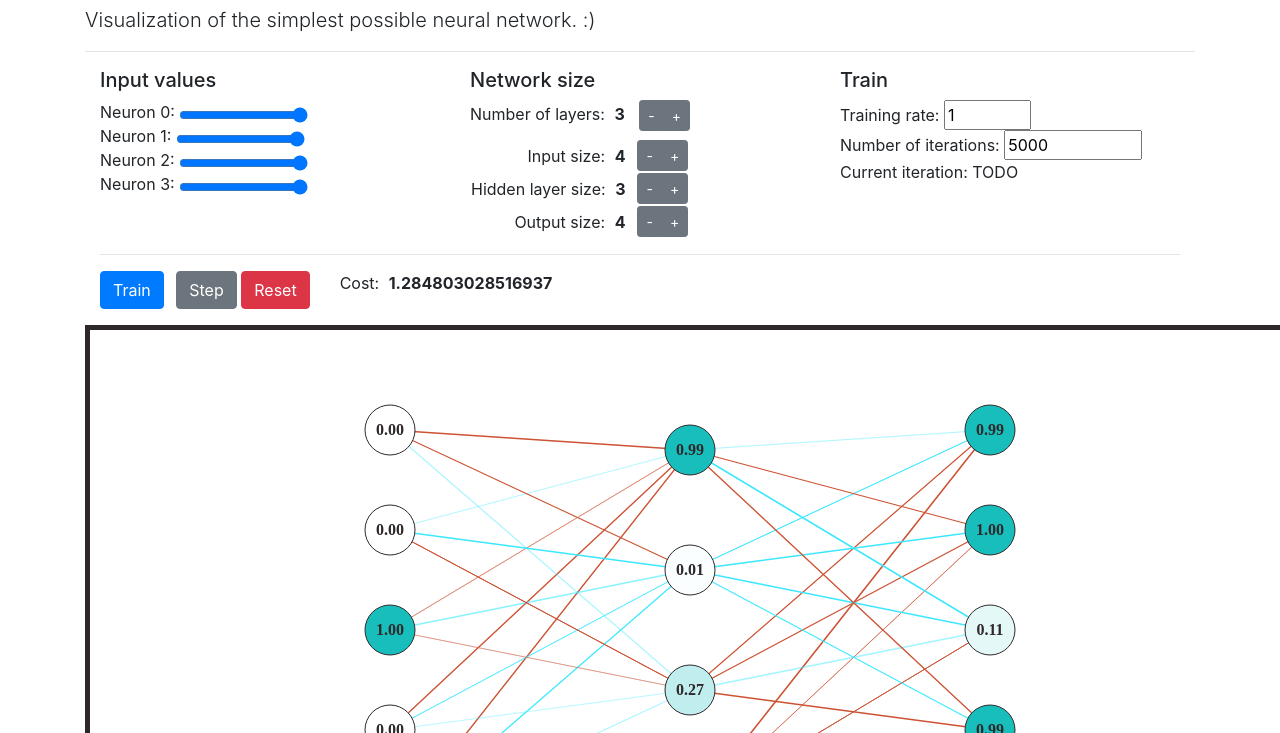
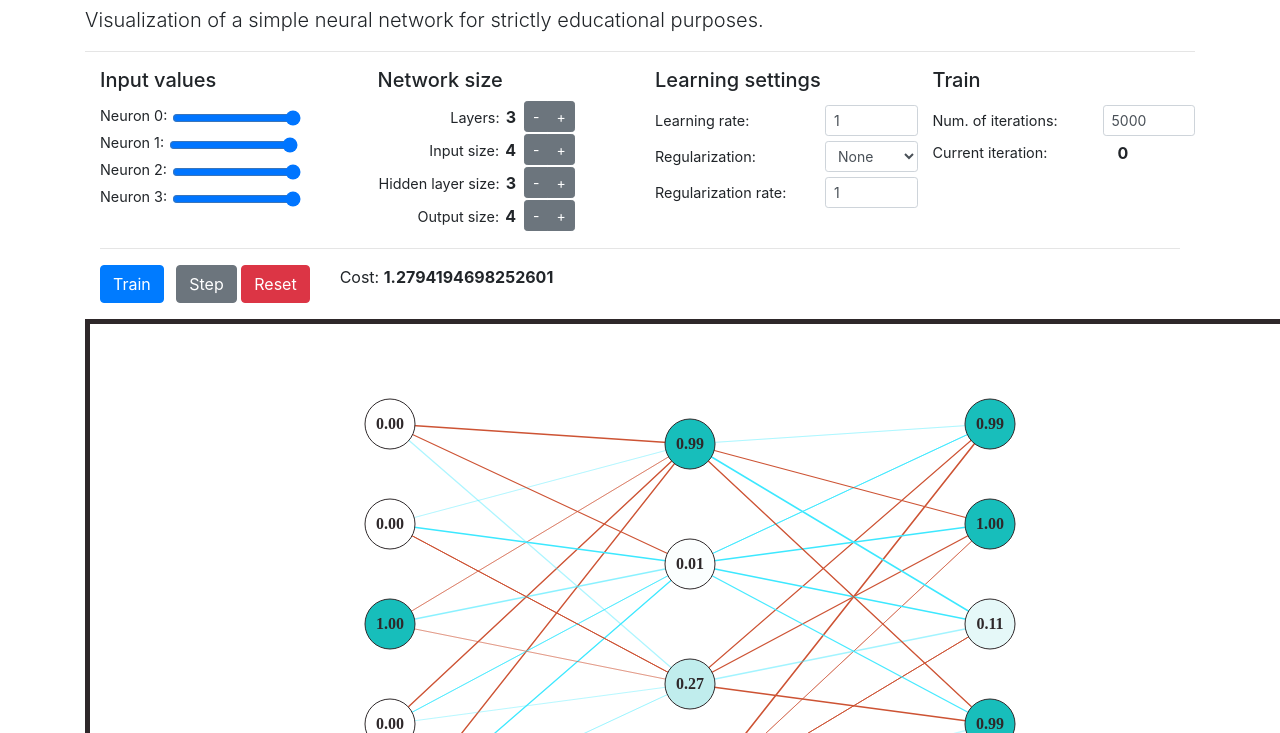
Before and after one commit to PetrKubes97/ts-neural-network, a website built with webpack: page index.html in a window 1280 px wide. Shown: the part 67-800 px from the top of the page. Built offline with nearby package versions, Linux system fonts and the light colour scheme.

Commit message:
ui polishing

```diff
--- a/index.html
+++ b/index.html
@@ -18,30 +18,49 @@
 <body>
   <div class="container mt-3">
     <h1>Neural network visualized</h1>
-    <p class="lead">Visualization of the simplest possible neural network. :)</p>
+    <p class="lead">Visualization of a simple neural network for strictly educational purposes.</p>
     <hr>
-    <div class="container-fluid">
+    <div class="container-fluid" id="controls">
       <div class="row">
-        <div class="col-md-4">
+        <div class="col-md-3">
           <h5>Input values</h5>
           <div id="input-controls"></div>
         </div>
-        <div class="col-md-4">
+        <div class="col-md-3">
           <h5>Network size</h5>
-          <div id="network-size-control">
-            Number of layers: <b id="layer-cnt">3</b>
-            <div class="btn-group" role="group">
-              <button type="button" class="btn btn-secondary btn-sm" onclick="addOrRemoveLayer(false)">-</button>
-              <button type="button" class="btn btn-secondary btn-sm" onclick="addOrRemoveLayer(true)">+</button>
+          <table id="layer-controls">
+          </table>
         </div>
-            <div id="layer-controls" class="mt-2"></div>
+        <div class="col-md-3">
+          <h5>Learning settings</h5>
+          <div class="row">
+            <label for="rate-input" class="control-label col-8">Learning rate:</label>
+            <input class="form-control form-control-sm col-4" id="rate-input" type="number" name="rate" min="0" max="10" step="0.1" value="1">
+          </div>
+          <div class="row">
+            <label for="regularization-input" class="col-8">Regularization:</label>
+            <select class="form-control form-control-sm col-4" id="regularization-input">
+              <option value="none">None</option>
+              <option value="L2">L2</option>
+            </select>
+          </div>
+          <div class="row">
+            <label for="regularization-input" class="col-8">Regularization rate:</label>
+            <input class="form-control form-control-sm col-4" id="regularization-rate-input" type="number" name="rate" min="0" max="10"
+              value="1">
           </div>
         </div>
-        <div class="col-md-4">
+        <div class="col-md-3">
           <h5>Train</h5>
-          Training rate: <input id="rate-input" type="number" name="rate" min="0" max="10" value="1"><br>
-          Number of iterations: <input id="iters-input" type="number" name="rate" min="0" max="1000000" value="5000"><br>
-          Current iteration: TODO<br>
+          <div class="row">
+            <label for="iters-input" class="col-8">Num. of iterations:</label>
+            <input class="form-control form-control-sm col-4" id="iters-input" type="number" name="rate" min="0" max="20000" value="5000"
+              step="1000">
+          </div>
+          <div class="row">
+            <label for="iter-output" class="col-8">Current iteration:</label>
+            <b id="iter-output" class="col-4">0</b>
+          </div>
         </div>
       </div>
       <hr>
@@ -52,7 +71,8 @@
           <button type="button" class="btn btn-danger" onclick="reset()">Reset</button>
         </div>
         <div class="col-md">
-              Cost: <b id="cost"></b>
+          Cost:
+          <b id="cost"></b>
         </div>
       </div>
     </div>
--- a/main.css
+++ b/main.css
@@ -1,4 +1,12 @@
-b {
-  padding-right: 10px;
-  padding-left: 5px;
+#controls label {
+  font-size: 0.9em;
+  margin: auto 0px;
 }
+
+#controls input {
+  margin: 5px 0px;
+}
+
+#controls b {
+  margin: auto 0px;
+}
--- a/src/index.ts
+++ b/src/index.ts
@@ -18,7 +18,10 @@ import { NeuralCore } from './neuralNetwork/NeuralCore';
 (window as any).addOrRemoveNeuron = (add: boolean, layerIdx: number) => {
   neuralCore.addOrRemoveNeuron(add, layerIdx);
   if (layerIdx == 0) {
-    input.push(1);
+    if (add)
+      input.push(1);
+    else
+      input.pop();
   }
   neuralCore.evaluate(input);
 
@@ -30,7 +33,7 @@ import { NeuralCore } from './neuralNetwork/NeuralCore';
   let iters = multipleIters ? Number.parseInt(itersInput.value) : 1;
   neuralCore.setRate(Number.parseFloat(rateInput.value));
 
-  for (let i=0;i<iters;i++) {
+  for (let i = 0; i < iters; i++) {
     neuralCore.train();
   }
 
@@ -61,8 +64,8 @@ let outputSize = 4;
 let layerControls: HTMLElement;
 let inputControls: HTMLElement;
 
-let layerCnt: HTMLElement;
 let cost: HTMLElement;
+let iter: HTMLElement;
 
 let rateInput: HTMLInputElement;
 let itersInput: HTMLInputElement;
@@ -71,7 +74,7 @@ const main = () => {
   const content: HTMLCanvasElement = document.getElementById('content') as HTMLCanvasElement;
   inputControls = document.getElementById('input-controls');
   layerControls = document.getElementById('layer-controls');
-  layerCnt = document.getElementById('layer-cnt');
+  iter = document.getElementById('iter-output');
   cost = document.getElementById('cost');
   rateInput = document.getElementById('rate-input') as HTMLInputElement;
   itersInput = document.getElementById('iters-input') as HTMLInputElement;
@@ -84,9 +87,9 @@ const main = () => {
 const initCore = () => {
   neuralCore = new NeuralCore(inputSize, hiddenSizes, outputSize);
 
-  neuralCore.addTrainingSet([1,0,0,0], [0,1,0,0]);
-  neuralCore.addTrainingSet([0,1,0,0], [0,0,1,0]);
-  neuralCore.addTrainingSet([0,0,1,0], [0,0,0,1]);
+  neuralCore.addTrainingSet([1, 0, 0, 0], [0, 1, 0, 0]);
+  neuralCore.addTrainingSet([0, 1, 0, 0], [0, 0, 1, 0]);
+  neuralCore.addTrainingSet([0, 0, 1, 0], [0, 0, 0, 1]);
 
   // Set default values
   input = new Array(neuralCore.getInputSize());
@@ -98,34 +101,52 @@ const initCore = () => {
 }
 
 const updateUI = () => {
-  let content = '<table>';
-  content += `<tr><td align='right'>Input size: <b>${inputSize}</b></td><td>
-    <div class="btn-group" role="group">
-      <button type="button" class="btn btn-secondary btn-sm" onclick="addOrRemoveNeuron(false, 0)">-</button>
-      <button type="button" class="btn btn-secondary btn-sm" onclick="addOrRemoveNeuron(true, 0)">+</button>
-    </div></td></tr>`;
+  let content = addLayerControlRow(
+    'Layers',
+    neuralCore.getLayerCnt().toString(),
+    'addOrRemoveLayer(true)',
+    'addOrRemoveLayer(false)'
+  );
+
+
+  content += addLayerControlRow(
+    'Input size',
+    neuralCore.getInputSize().toString(),
+    'addOrRemoveNeuron(true, 0)',
+    'addOrRemoveNeuron(false, 0)'
+  );
 
   for (let i = 0; i < neuralCore.getLayerCnt() - 2; i++) {
-    content += `<tr><td align='right'>Hidden layer size: <b>${neuralCore.getHiddenLayerSizes()[i]}</b></td><td>
-      <div class="btn-group" role="group">
-        <button type="button" class="btn btn-secondary btn-sm" onclick="addOrRemoveNeuron(false, ${i+1})">-</button>
-        <button type="button" class="btn btn-secondary btn-sm" onclick="addOrRemoveNeuron(true, ${i+1})">+</button>
-      </div></td></tr>`;
+    content += addLayerControlRow(
+      'Hidden layer size',
+      neuralCore.getHiddenLayerSizes()[i].toString(),
+      `addOrRemoveNeuron(true, ${i + 1})`,
+      `addOrRemoveNeuron(false, ${i + 1})`
+    );
   }
-  content += `<tr><td align='right'>Output size: <b>${outputSize}</b></td><td>
-    <div class="btn-group" role="group">
-      <button type="button" class="btn btn-secondary btn-sm" onclick="addOrRemoveNeuron(false, ${neuralCore.getLayerCnt()-1})">-</button>
-      <button type="button" class="btn btn-secondary btn-sm" onclick="addOrRemoveNeuron(true, ${neuralCore.getLayerCnt()-1})">+</button>
-    </div></td></tr>`;
-  content += '</table>';
+
+  content += addLayerControlRow(
+    'Output size',
+    neuralCore.getOutputSize().toString(),
+    `addOrRemoveNeuron(true, ${neuralCore.getLayerCnt() - 1})`,
+    `addOrRemoveNeuron(false, ${neuralCore.getLayerCnt() - 1})`
+  );
 
   layerControls.innerHTML = content;
 
   inputControls.innerHTML = '';
   for (let i = 0; i < neuralCore.getInputSize(); i++) {
-    inputControls.innerHTML += `Neuron ${i}: <input style="position: relative; top: 5px;" type="range" min="0" max="1" value="1" step="0.05" id="slider${i}" oninput="slide(${i}, this.value);"><br>`;
+    inputControls.innerHTML += `<label>Neuron ${i}:</label> <input style="position: relative; top: 5px;" type="range" min="0" max="1" value="1" step="0.05" id="slider${i}" oninput="slide(${i}, this.value);"><br>`;
   }
 
-  layerCnt.innerText = neuralCore.getLayerCnt().toString();
+  iter.innerHTML = neuralCore.getIteration().toString();
   cost.innerHTML = neuralCore.getCost().toString();
 }
+
+const addLayerControlRow = (label: string, size: string, onclickPos: string, onclickNeg: string): string => {
+  return `<tr><td align='right'><label>${label}:</label><b style="margin: auto 6px">${size}</b></td><td>
+  <div class="btn-group" role="group">
+    <button type="button" class="btn btn-secondary btn-sm" onclick="${onclickNeg}">-</button>
+    <button type="button" class="btn btn-secondary btn-sm" onclick="${onclickPos}">+</button>
+  </div></td></tr>`;
+}
--- a/src/neuralNetwork/NeuralCore.ts
+++ b/src/neuralNetwork/NeuralCore.ts
@@ -9,8 +9,10 @@ export class NeuralCore {
 
   private layerCnt: number;
 
+  private iterCnt = 0;
+
   private rate = 1;
-  private lambda = 0.003;
+  private lambda = 0.001;
 
   private biasNeuron = new Neuron('bias', true);
   private neurons: Neuron[][] = [];
@@ -145,6 +147,8 @@ export class NeuralCore {
         connection.applyAverageWeightChange();
       });
     });
+
+    this.iterCnt++;
   }
 
   public addOrRemoveLayer(add: boolean) {
@@ -260,7 +264,7 @@ export class NeuralCore {
 
       // Remove the unused connections
       if (!isInput) {
-        this.connections[layerIdx-1] = this.connections[layerIdx-1].filter((connection: Connection) => {
+        this.connections[layerIdx - 1] = this.connections[layerIdx - 1].filter((connection: Connection) => {
           return connection.getOutputNeuron().getName() != removedNeuron.getName();
         });
       }
@@ -310,7 +314,7 @@ export class NeuralCore {
     }
   }
 
-  private getNumberOfConnections():number {
+  private getNumberOfConnections(): number {
     return this.connections.reduce((acc, conn) => acc + conn.length, 0);
   }
 
@@ -326,6 +330,10 @@ export class NeuralCore {
     return this.inputSize;
   }
 
+  public getOutputSize() {
+    return this.outputSize;
+  }
+
   public getLayerCnt() {
     return this.layerCnt;
   }
@@ -337,4 +345,8 @@ export class NeuralCore {
   public setRate(newRate: number) {
     this.rate = newRate;
   }
+
+  public getIteration() {
+    return this.iterCnt;
+  }
 }
```
Also changed, not shown: dist/main.js. Lines whose indentation alone changed are shown as unchanged.
